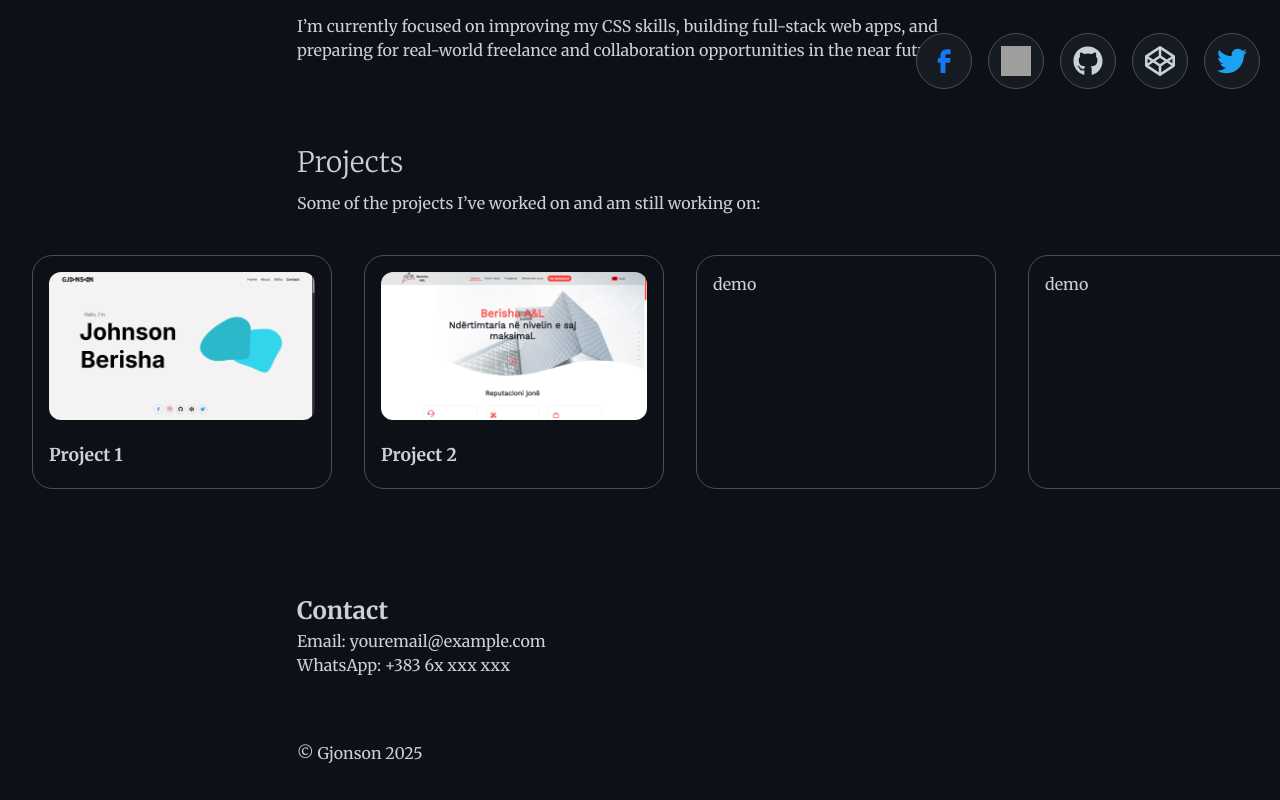
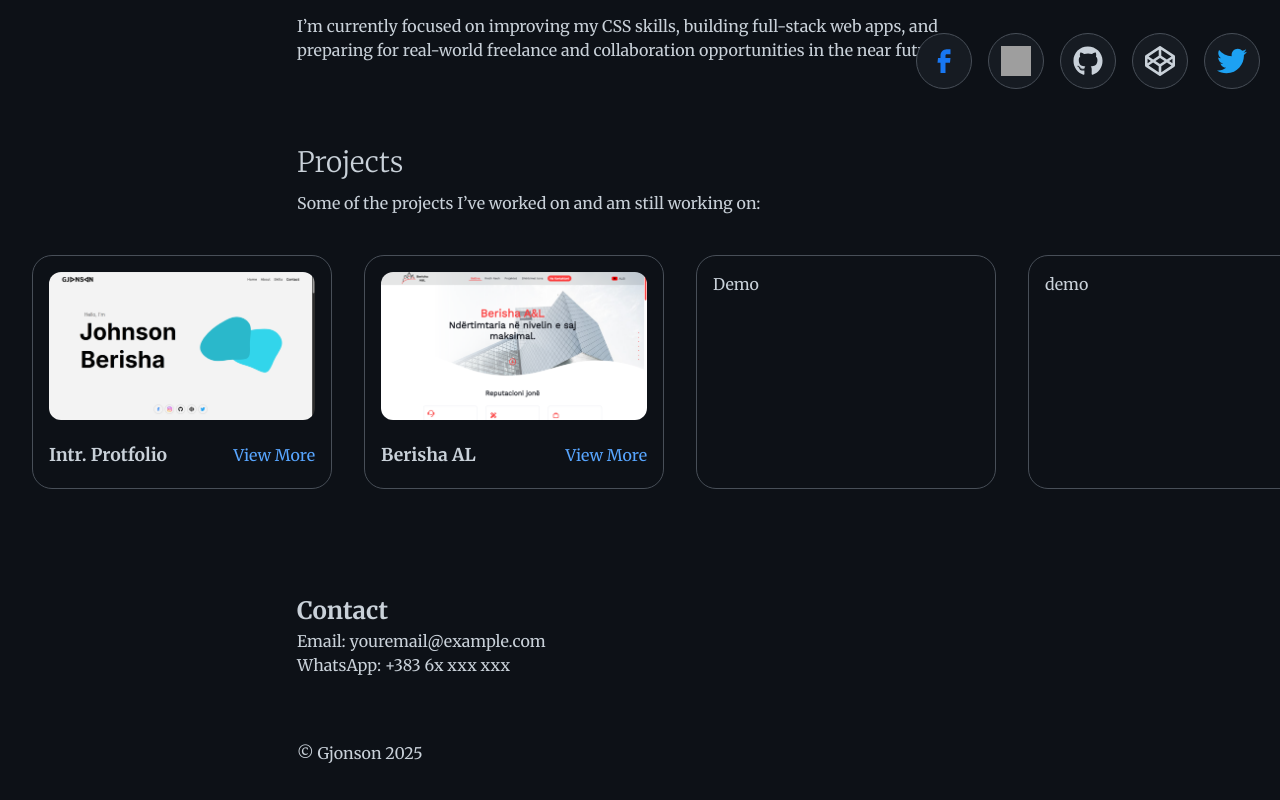
Before and after one commit to Johnson-Berisha/gjonson-portfolio, a Next.js app: page / in a window 1280 px wide. Shown: the part 691-1491 px from the top of the page. Built offline with nearby package versions, Linux system fonts and the light colour scheme; grey boxes are pictures that could not be loaded.

Commit message:
hohooh emmet is working nowwww

```diff
--- a/src/app/globals.css
+++ b/src/app/globals.css
@@ -294,7 +294,13 @@ span {
 }
 
 .project h3 {
-  margin-top: 1rem;
   font-size: 1.1rem;
   color: var(--color-text);
 }
+
+.project-desc {
+  display: flex;
+  justify-content: space-between;
+  align-items: center;
+  margin-top: 1rem;
+}
--- a/src/app/layout.js
+++ b/src/app/layout.js
@@ -1,6 +1,6 @@
 import { Geist, Geist_Mono } from "next/font/google";
 import "./globals.css";
-import Nav from "@/components/nav/nav";
+import Nav from "@/components/nav/nav.jsx";
 import ProgressBar from "@/components/progressbar/progressbar";
 import Socials from "@/components/socials/socials";
 
--- a/src/app/page.js
+++ b/src/app/page.js
@@ -129,7 +129,13 @@ export default function Home() {
                 height={200}
                 className="project-image"
               />
-              <h3>Project 1</h3>
+
+              <div className="project-desc">
+                <h3>Intr. Protfolio</h3>
+                <Link href="/" className="link">
+                  View More
+                </Link>
+              </div>
             </div>
             <div className="project">
               <Image
@@ -139,9 +145,14 @@ export default function Home() {
                 height={200}
                 className="project-image"
               />
-              <h3>Project 2</h3>
+              <div className="project-desc">
+                <h3>Berisha AL</h3>
+                <Link href="/" className="link">
+                  View More
+                </Link>
+              </div>
             </div>
-            <div className="project demo">demo</div>
+            <div className="project demo">Demo</div>
             <div className="project demo">demo</div>
             <div className="project demo">demo</div>
             <div className="project">
```
Also changed, not shown: design/components/nav/nav.jsx (renamed from design/components/nav/nav.js).
